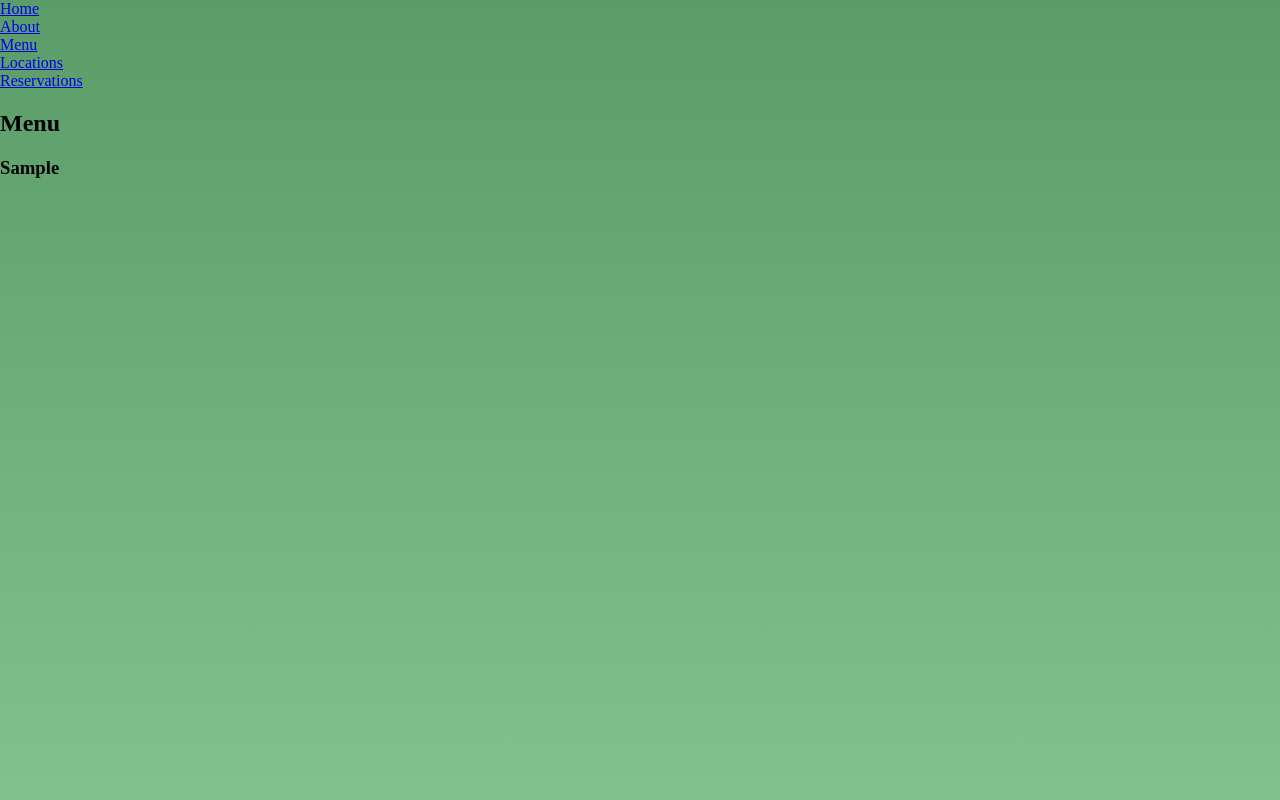
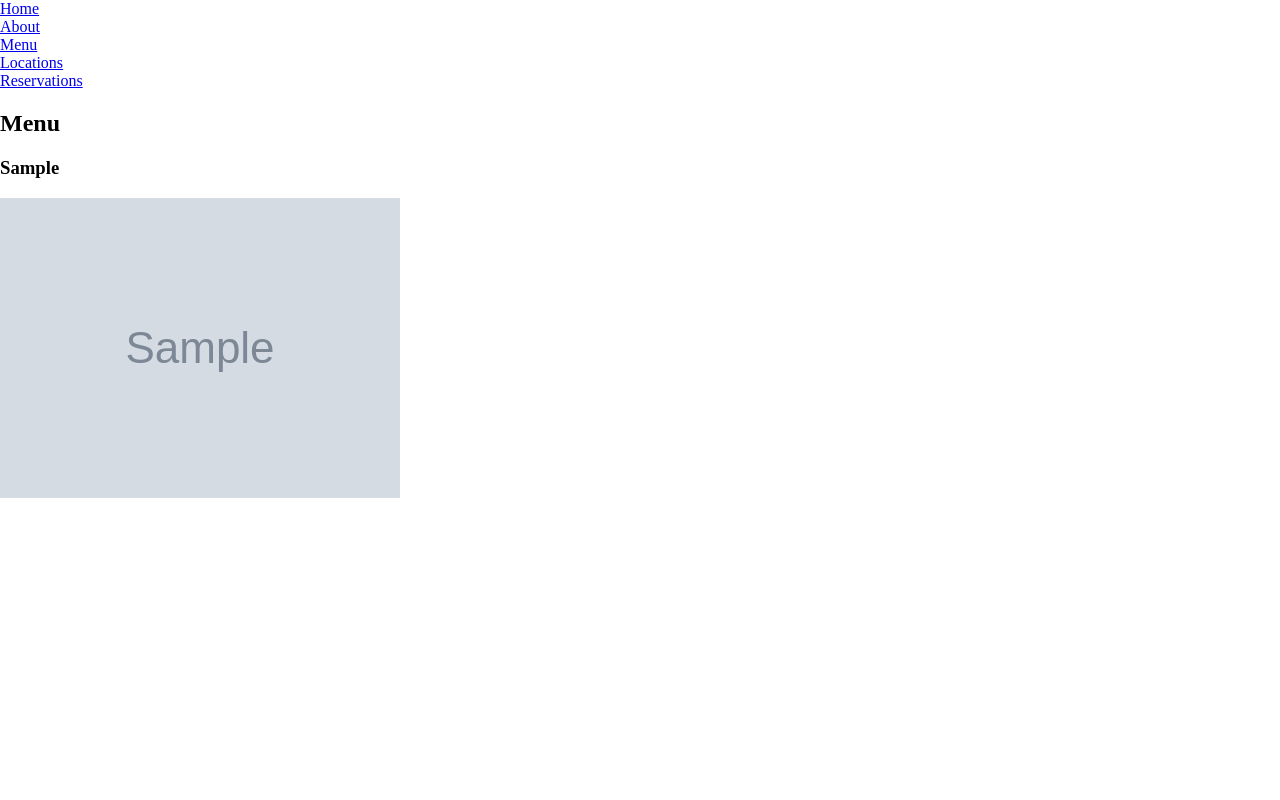
Before and after one commit to ImpendingKataclysm/restaurant_website, a Django app: template templates/menu.html in a window 1280 px wide. Run offline with Django 3.2, Linux system fonts and the light colour scheme; the template is opened without the code that fills it: most values are stand-ins (such as "Sample title", 1, 10 or a date in 2020); grey boxes marked "Sample" are stand-in pictures.

Commit message:
Added images to menu page and removed background styles that conflicted with them.

```diff
--- a/restaurant/static/css/main.css
+++ b/restaurant/static/css/main.css
@@ -42,15 +42,15 @@ html, body, ul, .page_wrap {
     background-size: cover;
 }
 
-.menu:before {
-    content: '';
-    display: block;
-    position: fixed;
-    left: 0;
-    top: 0;
-    width: 100%;
-    min-height: 100%;
-    opacity: 0.9;
-    background: linear-gradient(to bottom, #489257, #74BB83);
-    background-size: cover;
-}
+/*.menu:before {*/
+/*    content: '';*/
+/*    display: block;*/
+/*    position: fixed;*/
+/*    left: 0;*/
+/*    top: 0;*/
+/*    width: 100%;*/
+/*    min-height: 100%;*/
+/*    opacity: 0.9;*/
+/*    background: linear-gradient(to bottom, #489257, #74BB83);*/
+/*    background-size: cover;*/
+/*}*/
--- a/restaurant/views.py
+++ b/restaurant/views.py
@@ -1,3 +1,5 @@
+
+from os import listdir
 from django.shortcuts import render
 from django.views import generic
 from django.contrib import messages
@@ -22,6 +24,8 @@ class MenuList(generic.ListView):
     def get_context_data(self, *, object_list=None, **kwargs):
         context = super().get_context_data(**kwargs)
         context['items'] = TYPE
+        images = listdir('restaurant/static/images/')
+        context['images'] = [f"images/{image}" for image in images if image.startswith('menu')]
         return context
 
 
@@ -75,7 +79,7 @@ def reserve(request):
                                                time_reserved=time_reserved,
                                                booking_date=booking_date)
 
-                    email_subject = "Job Application"
+                    email_subject = "Reservation"
                     message = f"""
                                 Thank you for your reservation at Best Restaurant for {date_reserved} at {time_reserved}!
                                 Reservation details:
--- a/templates/menu.html
+++ b/templates/menu.html
@@ -28,4 +28,9 @@
         </li>
     {% endfor %}
     </ul>
+    <div>
+    {% for image in images %}
+        <img src="{% static image %}" alt="menu item">
+    {% endfor %}
+    </div>
 {% endblock %}
```
Also changed, not shown: restaurant/static/images/menu1.jpg (added), restaurant/static/images/menu2.jpg (added), restaurant/static/images/menu3.jpg (added), restaurant/static/images/menu4.jpg (added).
